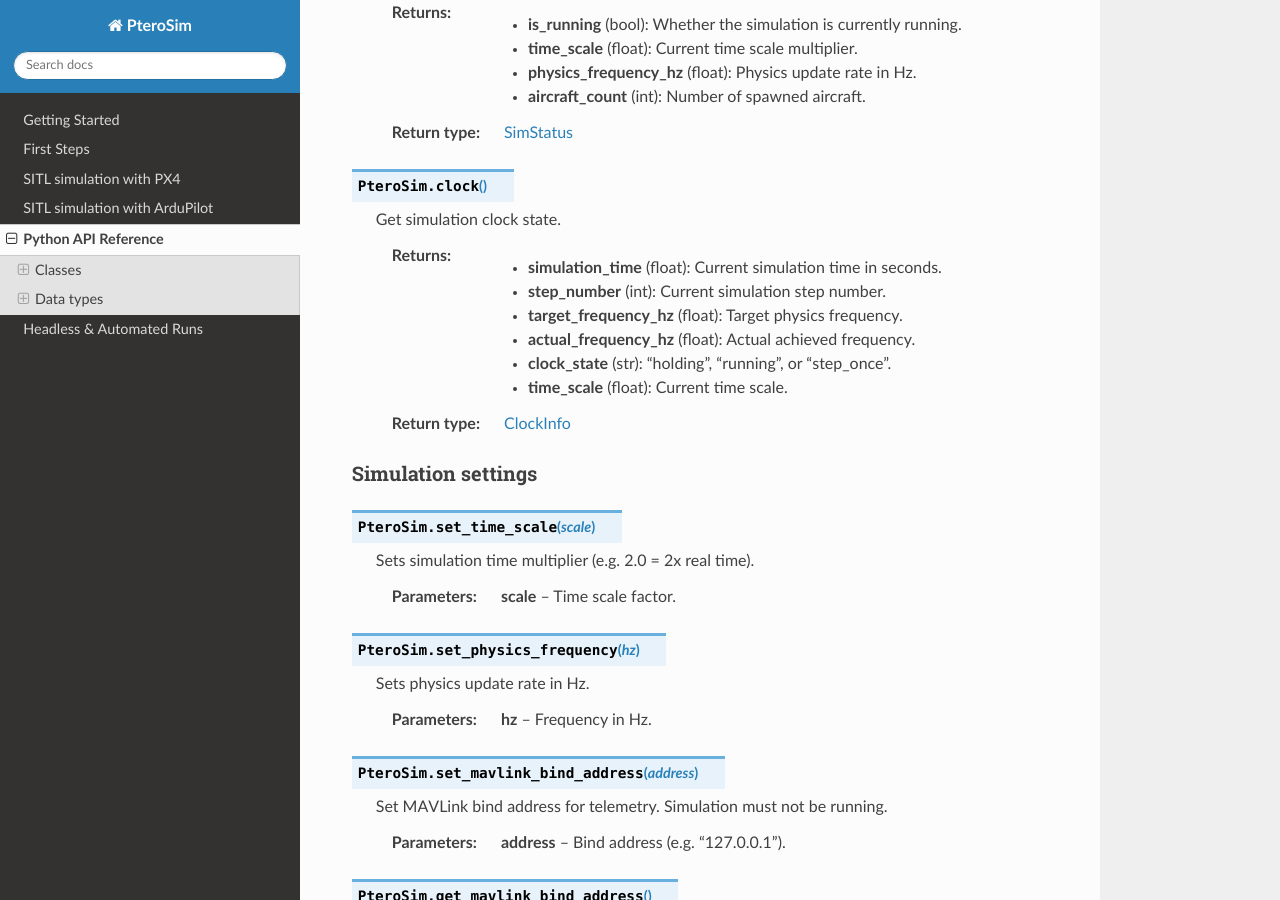
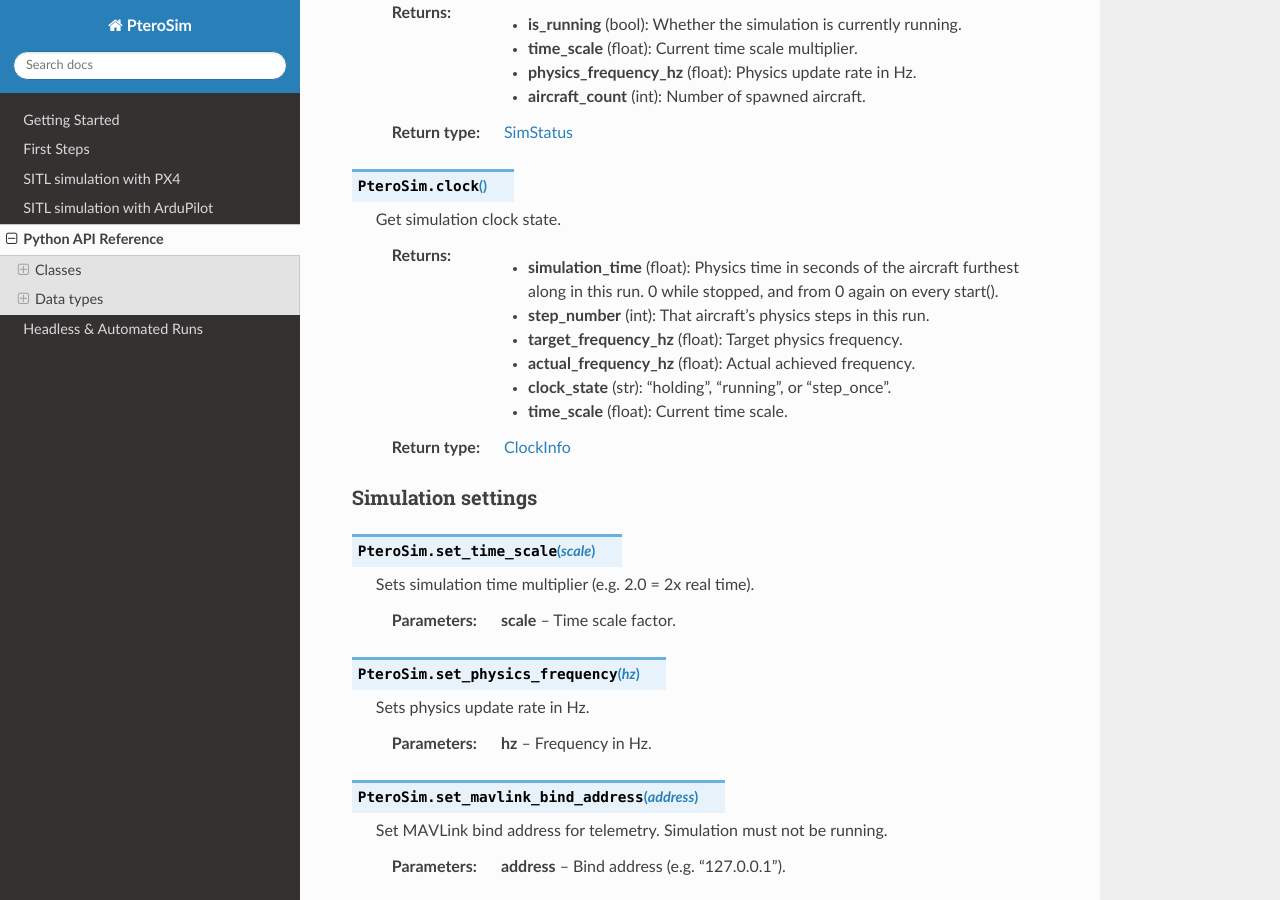
Before and after one commit to AlexanderRex/PteroSimDocs, a Sphinx documentation site: the page built from docs/source/python_api.rst, in a window 1280 px wide and 900 px high, scrolled down 1920 px. Built offline with Sphinx 7.4.7 and the Read the Docs theme 3.1.0, drawn with Linux system fonts in a browser that asks for light colours.

Commit message:
docs: regenerate python_api.rst from SDK 7c3f3552b77098c36a0d051abaa096088870c178

```diff
--- a/docs/source/python_api.rst
+++ b/docs/source/python_api.rst
@@ -90,8 +90,9 @@ Simulation status
 
    :returns:
 
-             - **simulation_time** (float): Current simulation time in seconds.
-             - **step_number** (int): Current simulation step number.
+             - **simulation_time** (float): Physics time in seconds of the aircraft furthest
+               along in this run. 0 while stopped, and from 0 again on every start().
+             - **step_number** (int): That aircraft's physics steps in this run.
              - **target_frequency_hz** (float): Target physics frequency.
              - **actual_frequency_hz** (float): Actual achieved frequency.
              - **clock_state** (str): "holding", "running", or "step_once".
```
